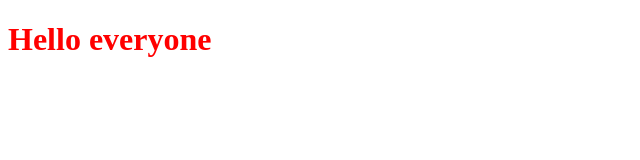
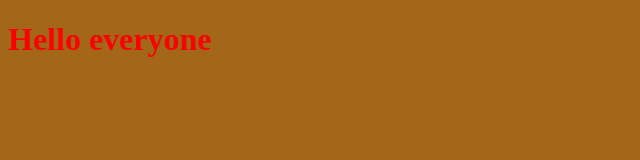
Before and after one commit to MohamedKaanoun/MyProject, a plain HTML site: page index.html in a window 1280 px wide. Shown: the whole page, without its empty margins (0-640 px from the left). Drawn offline with Linux system fonts and the light colour scheme.

Commit message:
changing background of body

```diff
--- a/style.css
+++ b/style.css
@@ -1,3 +1,7 @@
 h1 {
     color: red;
 }
+
+body {
+    background-color: rgb(164, 103, 23)
+}
```
